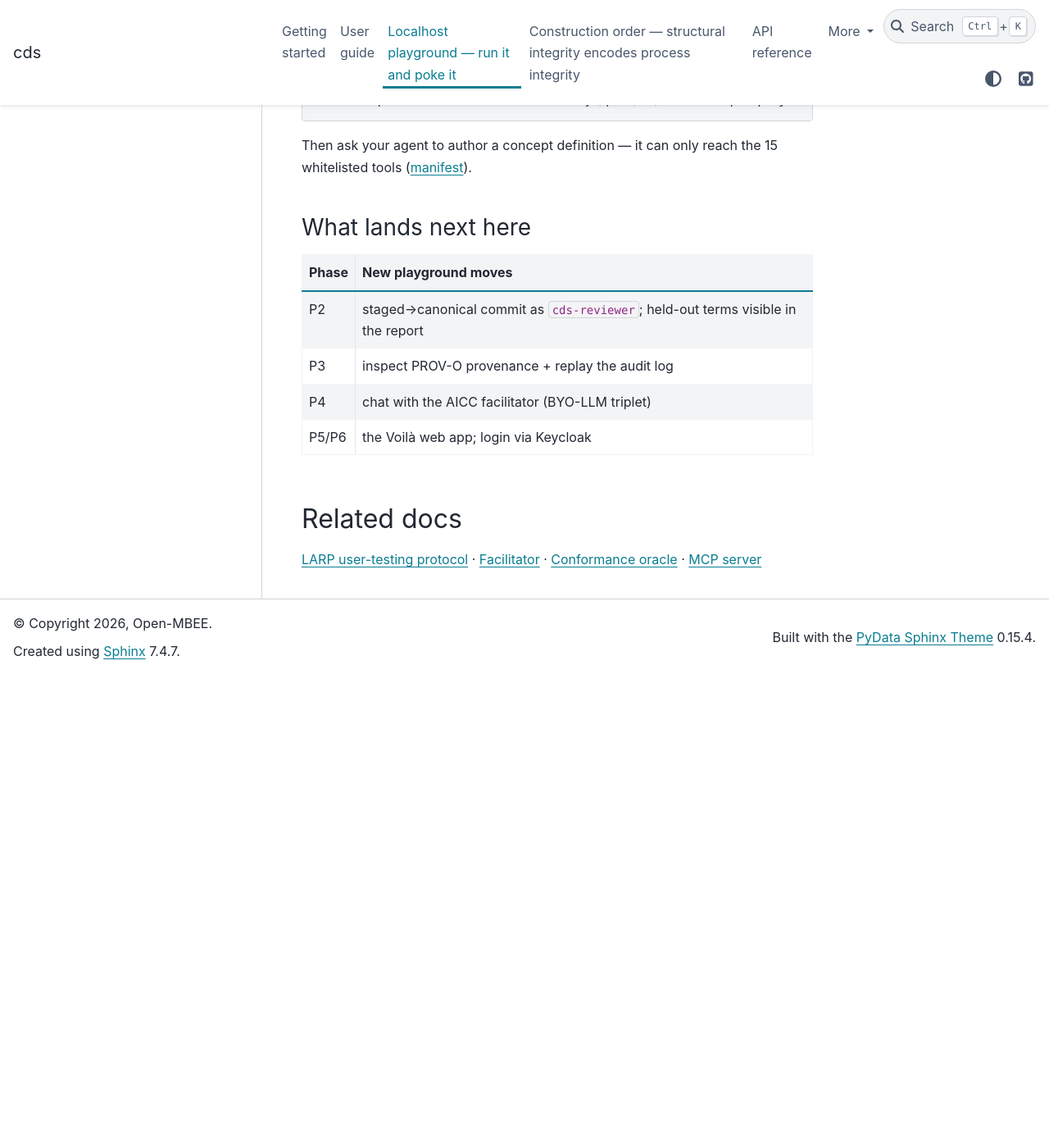
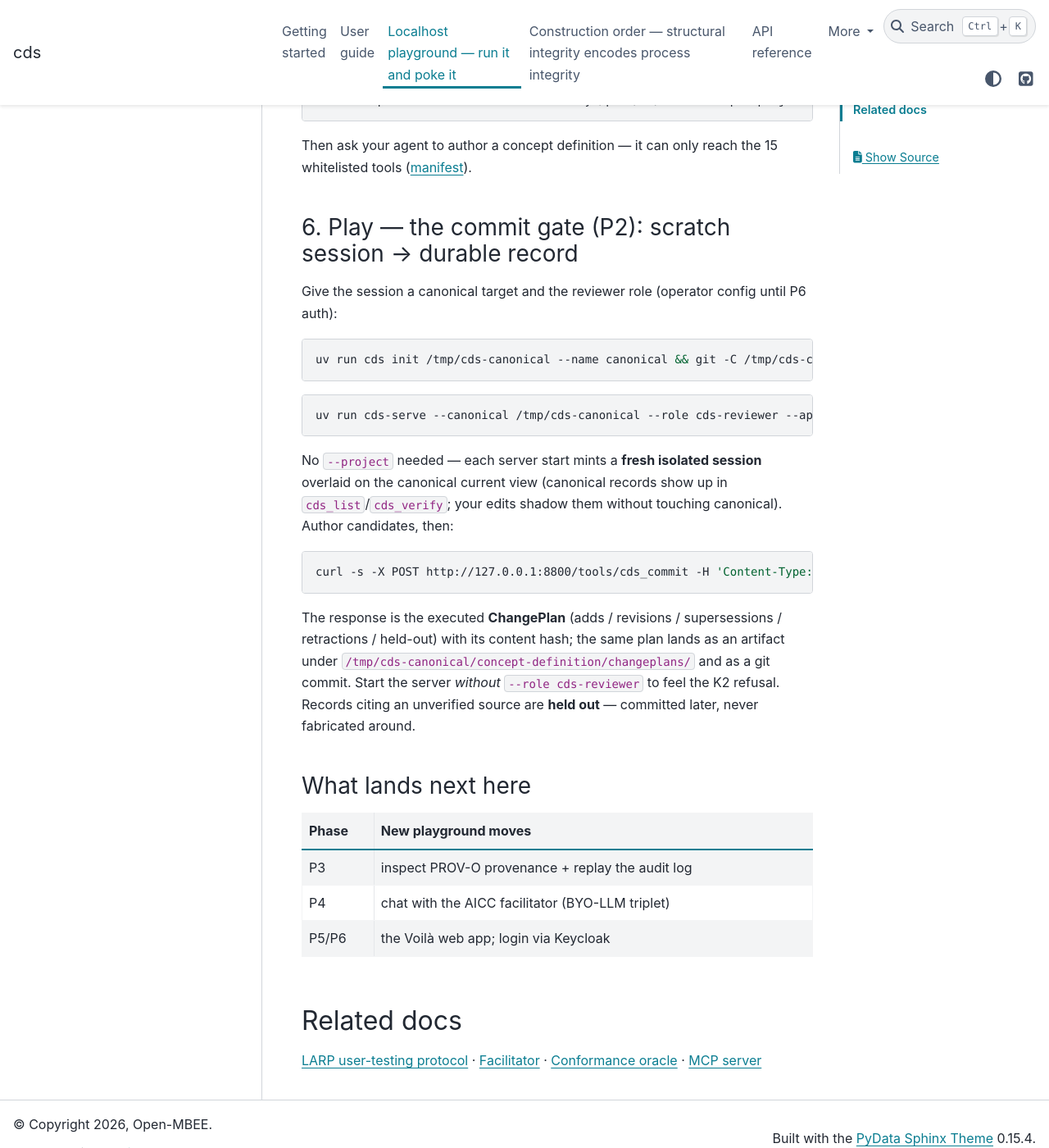
Before and after one commit to Open-MBEE/concept-definition-stage, a Sphinx documentation site: the page built from docs/playground.md, in a window 1280 px wide and 1400 px high, scrolled down 2558 px. Shown: the whole window at 82% size. Built offline with Sphinx 7.4.7 and the PyData theme 0.15.4, drawn with Linux system fonts in a browser that asks for light colours; before the commit the page ends 3382 px from its top, so only the background shows below that.

Commit message:
docs: playground commit-gate flow; factoring marks staging+gate as landed
Refs: #51, #52

Co-Authored-By: Claude Fable 5 <noreply@anthropic.com>

````diff
--- a/docs/playground.md
+++ b/docs/playground.md
@@ -106,11 +106,36 @@ claude mcp add cds -- uv run --directory /path/to/cds cds-mcp --project /tmp/cds
 Then ask your agent to author a concept definition — it can only reach the 15 whitelisted
 tools ([manifest](services/mcp-manifest.md)).
 
+### 6. Play — the commit gate (P2): scratch session → durable record
+
+Give the session a canonical target and the reviewer role (operator config until P6 auth):
+
+```bash
+uv run cds init /tmp/cds-canonical --name canonical && git -C /tmp/cds-canonical init -q
+```
+
+```bash
+uv run cds-serve --canonical /tmp/cds-canonical --role cds-reviewer --approver "https://example.org/you" --port 8800
+```
+
+No `--project` needed — each server start mints a **fresh isolated session** overlaid on the
+canonical current view (canonical records show up in `cds_list`/`cds_verify`; your edits
+shadow them without touching canonical). Author candidates, then:
+
+```bash
+curl -s -X POST http://127.0.0.1:8800/tools/cds_commit -H 'Content-Type: application/json' -d '{}'
+```
+
+The response is the executed **ChangePlan** (adds / revisions / supersessions / retractions
+/ held-out) with its content hash; the same plan lands as an artifact under
+`/tmp/cds-canonical/concept-definition/changeplans/` and as a git commit. Start the server
+*without* `--role cds-reviewer` to feel the K2 refusal. Records citing an unverified source
+are **held out** — committed later, never fabricated around.
+
 ### What lands next here
 
 | Phase | New playground moves |
 |---|---|
-| P2 | staged→canonical commit as `cds-reviewer`; held-out terms visible in the report |
 | P3 | inspect PROV-O provenance + replay the audit log |
 | P4 | chat with the AICC facilitator (BYO-LLM triplet) |
 | P5/P6 | the Voilà web app; login via Keycloak |
````
Also changed, not shown: docs/architecture/factoring.md (+6 -1 lines).
